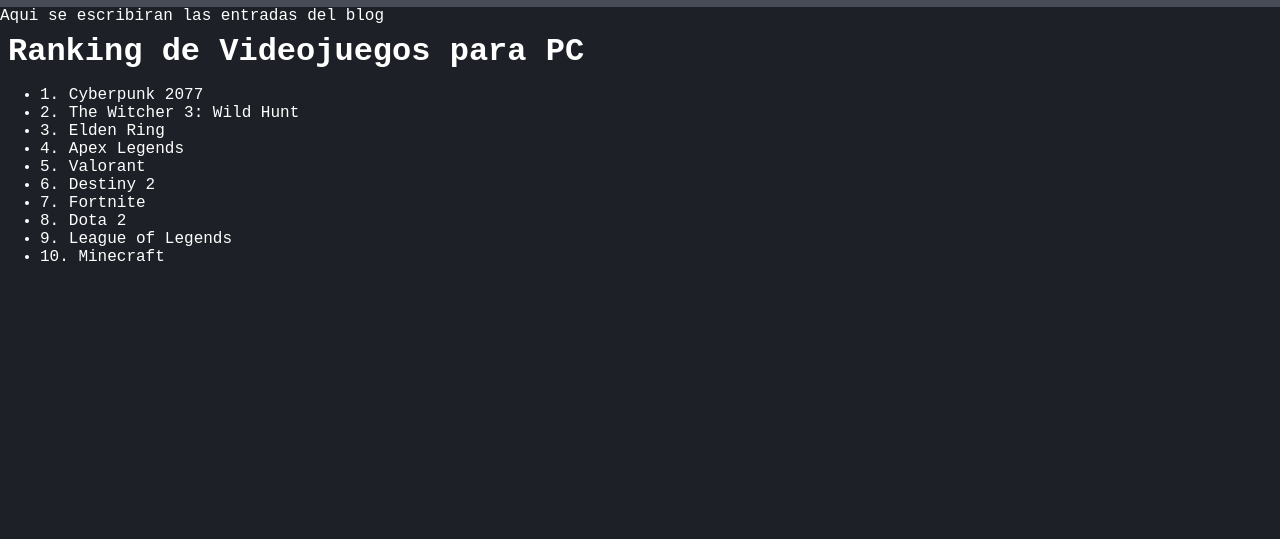
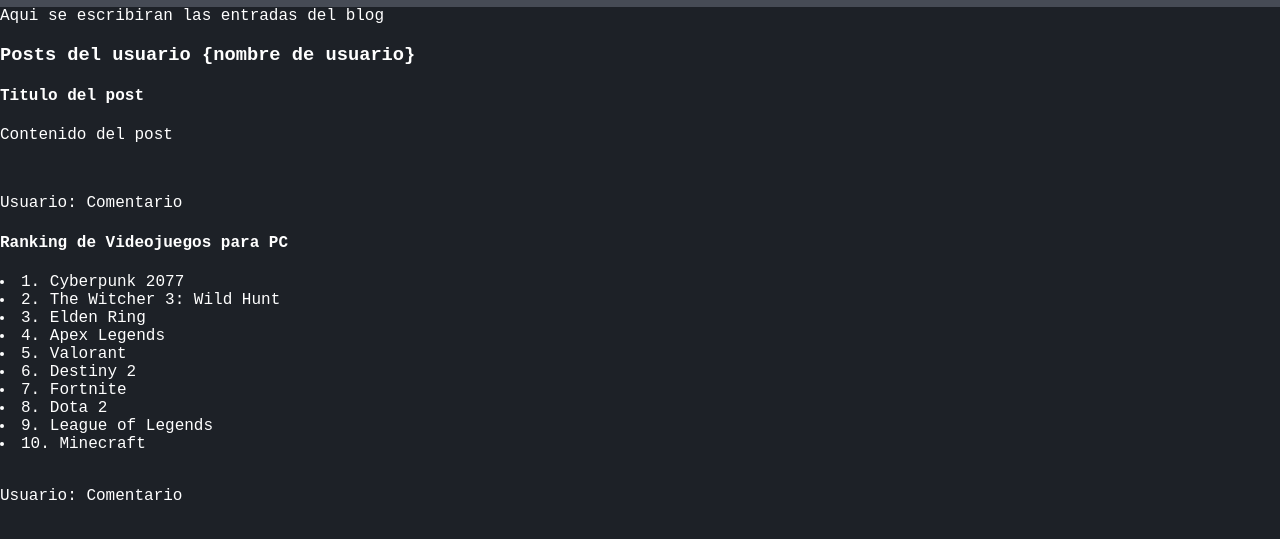
Before and after one commit to Yinxus22/curso-git, a plain HTML site: page index.html in a window 1280 px wide. Shown: the part 63-602 px from the top of the page. Drawn offline with Linux system fonts and the light colour scheme; a web font is replaced by a local one.

Commit message:
anyadido-post

```diff
--- a/index.html
+++ b/index.html
@@ -18,8 +18,17 @@
         Aqui se escribiran las entradas del blog
     </div>
 
-    <h1>Ranking de Videojuegos para PC</h1>
-    <ul>
+    <div>
+        <div class="container" id="content">
+            <h3>Posts del usuario {nombre de usuario}</h3>
+            <div class="post">
+                <h4>Titulo del post</h4>
+                <p>Contenido del post</p>
+                <br>
+                <p><span>Usuario:</span> Comentario</p>
+            </div>
+            <div class="post">
+                <h4>Ranking de Videojuegos para PC</h4>
                 <li>1. Cyberpunk 2077</li>
                 <li>2. The Witcher 3: Wild Hunt</li>
                 <li>3. Elden Ring</li>
@@ -30,6 +39,10 @@
                 <li>8. Dota 2</li>
                 <li>9. League of Legends</li>
                 <li>10. Minecraft</li>
-    </ul>
+                <br>
+                <p><span>Usuario:</span> Comentario</p>
+            </div>
+        </div>
+    </div>
 </body>
 </html>
```
Lines whose indentation alone changed are shown as unchanged.
